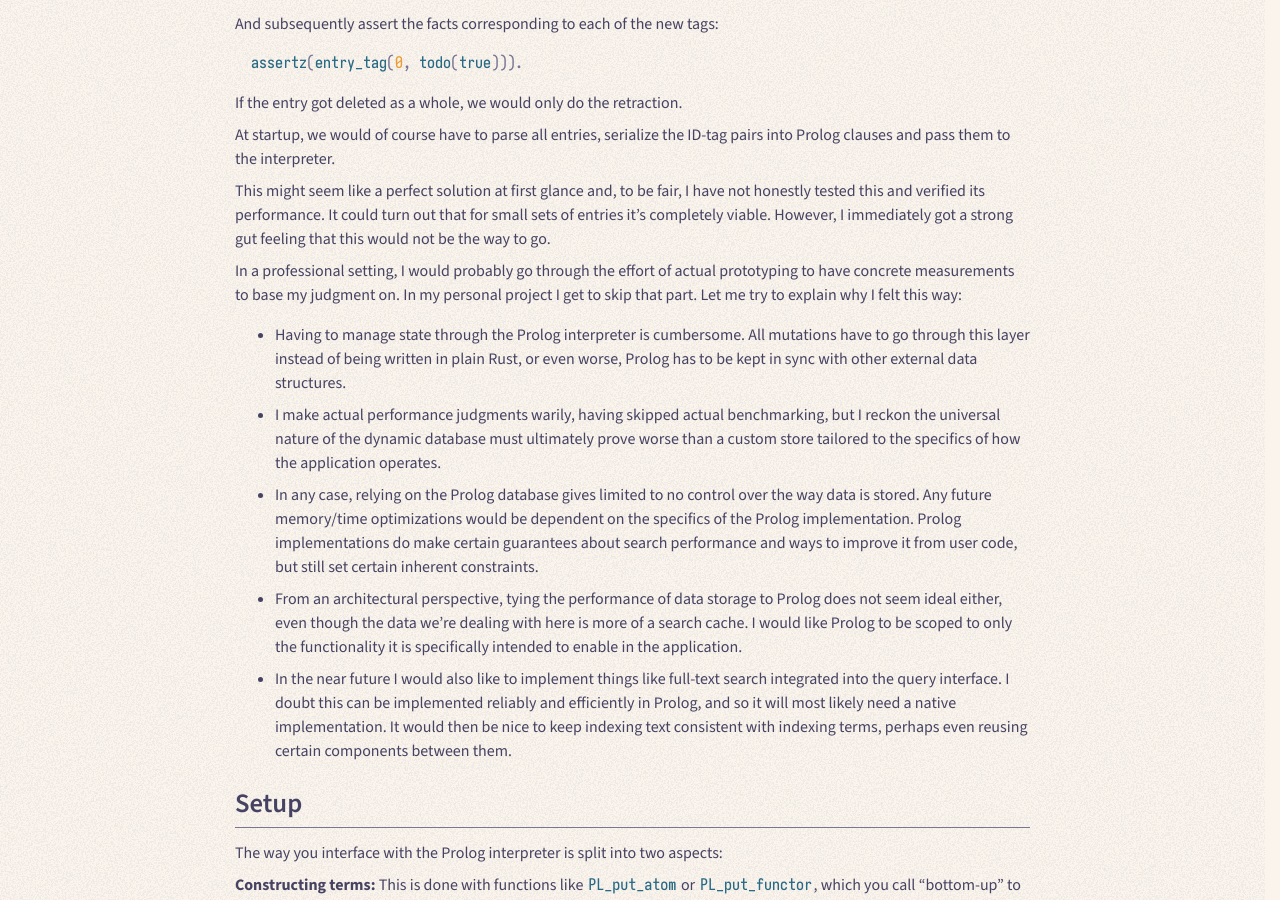
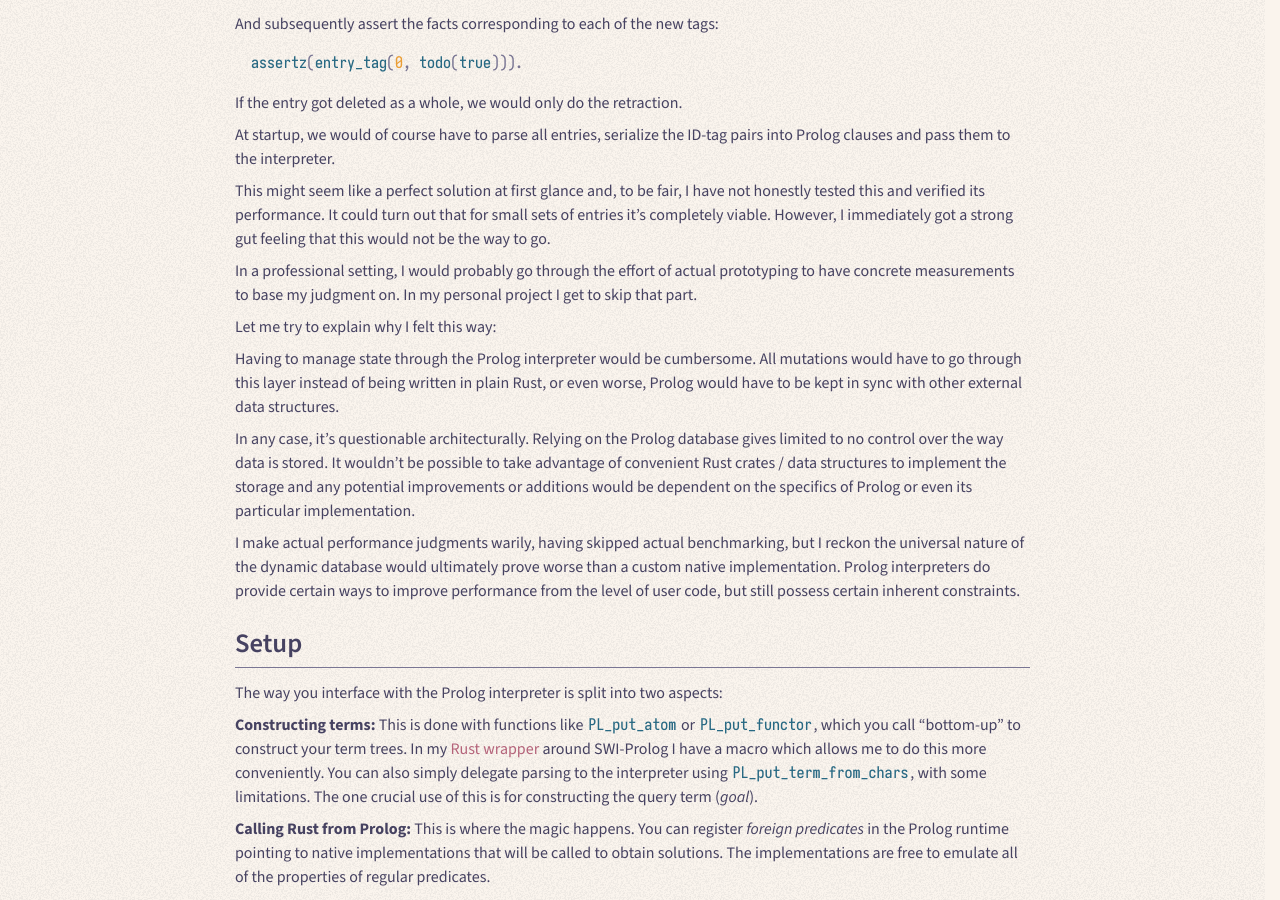
Before and after one commit to michalwa/michalwa.github.io, a Jekyll site: the page built from _posts/2026-07-10-designing-a-database.md, in a window 1280 px wide and 900 px high, scrolled down 2664 px. Built offline with Jekyll 4.4.1, drawn with Linux system fonts in a browser that asks for light colours; some web fonts are replaced; some of the changed text lies outside the part shown.

Commit message:
revise post

````diff
--- a/_posts/2026-07-10-designing-a-database.md
+++ b/_posts/2026-07-10-designing-a-database.md
@@ -57,7 +57,7 @@ entry_tag(4, thought).
 entry_tag(5, cite("Turing", 1936)).
 ```
 
-I make the rather obvious assumption here that we're interested in storing _parsed tags_ and not _entry content_ to avoid having to parse each entry during search. I leave storage of entry content as a separate question for now, though it would definitely be nice to arrive at a solution which also accounts for it.
+I'm making the rather obvious assumption here that we're interested in storing _parsed tags_ and not _entry content_ to avoid having to parse each entry during search. I leave storage of entry content as a separate question for now, though it would definitely be nice to arrive at a solution which also accounts for it.
 
 The above list of _facts_ defines the predicate `entry_tag/2` (standard notation, `/2` indicates arity) which associates an entry ID with a tag included in the entry. To then retrieve IDs of entries containing the `todo/1` tag, for example, we could use the following Prolog query: `?- entry_tag(E, todo(_))`.
 
@@ -85,13 +85,15 @@ At startup, we would of course have to parse all entries, serialize the ID-tag p
 
 This might seem like a perfect solution at first glance and, to be fair, I have not honestly tested this and verified its performance. It could turn out that for small sets of entries it’s completely viable. However, I immediately got a strong gut feeling that this would not be the way to go.
 
-In a professional setting, I would probably go through the effort of actual prototyping to have concrete measurements to base my judgment on. In my personal project I get to skip that part. Let me try to explain why I felt this way:
+In a professional setting, I would probably go through the effort of actual prototyping to have concrete measurements to base my judgment on. In my personal project I get to skip that part.
 
-- Having to manage state through the Prolog interpreter is cumbersome. All mutations have to go through this layer instead of being written in plain Rust, or even worse, Prolog has to be kept in sync with other external data structures.
-- I make actual performance judgments warily, having skipped actual benchmarking, but I reckon the universal nature of the dynamic database must ultimately prove worse than a custom store tailored to the specifics of how the application operates.
-- In any case, relying on the Prolog database gives limited to no control over the way data is stored. Any future memory/time optimizations would be dependent on the specifics of the Prolog implementation. Prolog implementations do make certain guarantees about search performance and ways to improve it from user code, but still set certain inherent constraints.
-- From an architectural perspective, tying the performance of data storage to Prolog does not seem ideal either, even though the data we're dealing with here is more of a search cache. I would like Prolog to be scoped to only the functionality it is specifically intended to enable in the application.
-- In the near future I would also like to implement things like full-text search integrated into the query interface. I doubt this can be implemented reliably and efficiently in Prolog, and so it will most likely need a native implementation. It would then be nice to keep indexing text consistent with indexing terms, perhaps even reusing certain components between them.
+Let me try to explain why I felt this way:
+
+Having to manage state through the Prolog interpreter would be cumbersome. All mutations would have to go through this layer instead of being written in plain Rust, or even worse, Prolog would have to be kept in sync with other external data structures.
+
+In any case, it's questionable architecturally. Relying on the Prolog database gives limited to no control over the way data is stored. It wouldn't be possible to take advantage of convenient Rust crates / data structures to implement the storage and any potential improvements or additions would be dependent on the specifics of Prolog or even its particular implementation.
+
+I make actual performance judgments warily, having skipped actual benchmarking, but I reckon the universal nature of the dynamic database would ultimately prove worse than a custom native implementation. Prolog interpreters do provide certain ways to improve performance from the level of user code, but still possess certain inherent constraints.
 
 ## Setup
 
````
Also changed, not shown: other parts of _posts/2026-07-10-designing-a-database.md (+1 -1 lines).
